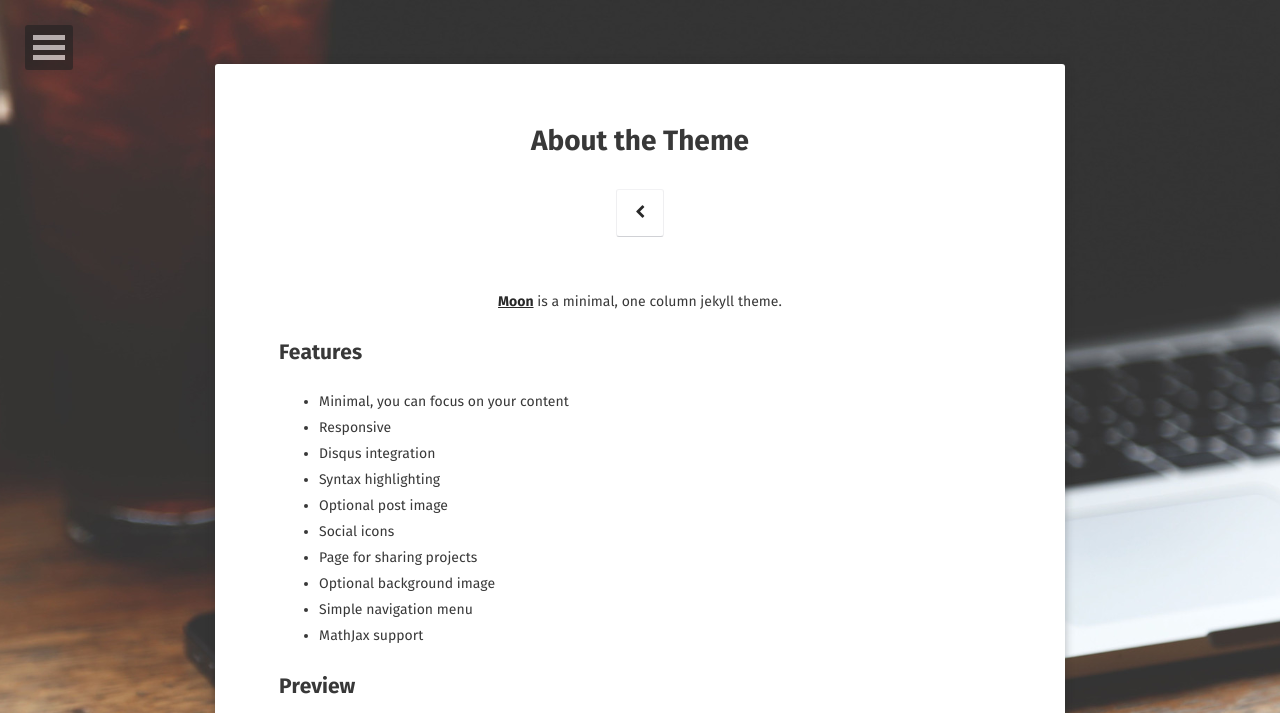
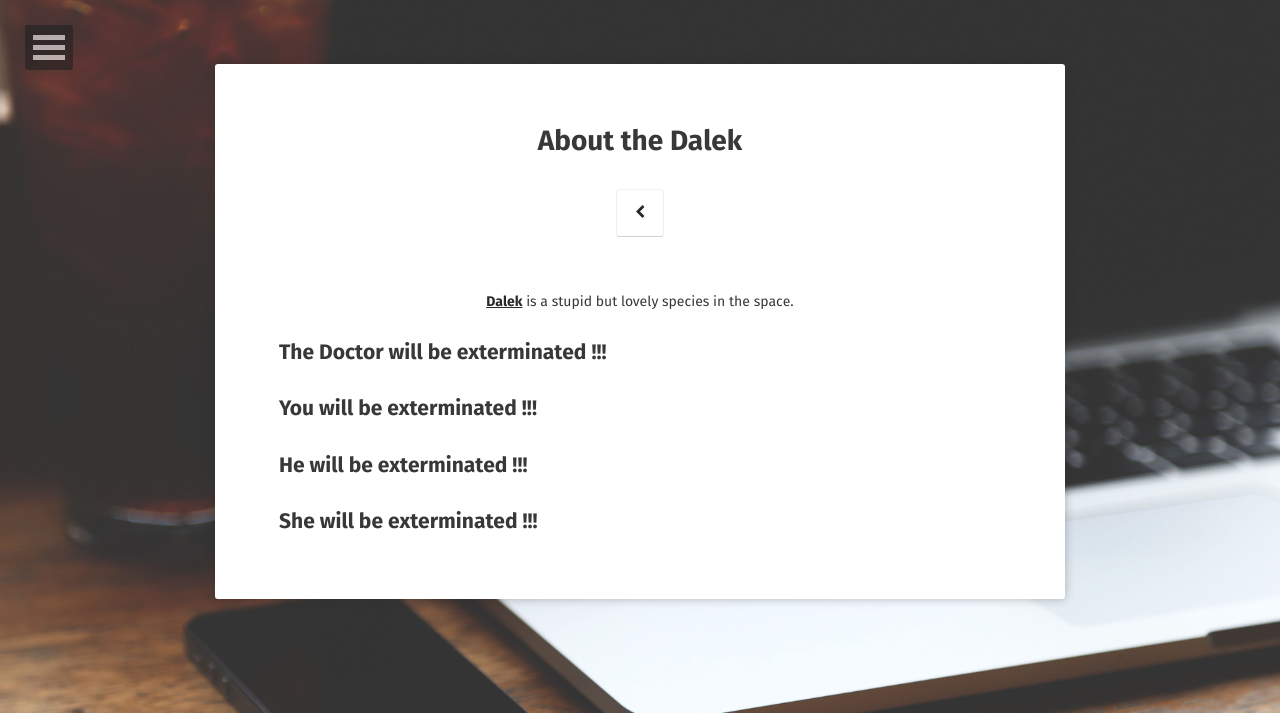
Before and after one commit to DalekFrog/dalekfrog.github.io, a Jekyll site: the page built from about/index.md, in a window 1280 px wide. Shown: the top 713 px of the page. Built offline with Jekyll 4.4.1, drawn with Linux system fonts in a browser that asks for light colours; some web fonts are replaced; some of the changed text lies outside the part shown; grey boxes are pictures that could not be loaded.

Commit message:
my own about

```diff
--- a/about/index.md
+++ b/about/index.md
@@ -1,37 +1,14 @@
 ---
 layout: page
-title: About the Theme
-tags: [about, Jekyll, theme, moon]
+title: About the Dalek
+tags: [about, Jekyll, me, dalek, doctor, moon]
 date: 2016-03-21
 comments: false
 ---
 
-<center><a href="http://taylantatli.github.io/Moon"><b>Moon</b></a> is a minimal, one column jekyll theme.</center>
+<center><a href="https://en.wikipedia.org/wiki/Dalek"><b>Dalek</b></a> is a stupid but lovely species in the space.</center>
 
-## Features
-* Minimal, you can focus on your content
-* Responsive
-* Disqus integration
-* Syntax highlighting
-* Optional post image
-* Social icons
-* Page for sharing projects
-* Optional background image
-* Simple navigation menu
-* MathJax support
-
-## Preview
-
-{% capture images %}
-    https://cloud.githubusercontent.com/assets/754514/14509720/61c61058-01d6-11e6-93ab-0918515ecd56.png
-    https://cloud.githubusercontent.com/assets/754514/14509716/61ac6c8e-01d6-11e6-879f-8308883de790.png
-{% endcapture %}
-{% include gallery images=images caption="Screenshots of Moon Theme" cols=2 %}
-
-See a [live version of Moon](http://taylantatli.github.io/Moon) hosted on GitHub.
-
-## Getting Started
-
-To learn how to install and use this theme check out the [Setup Guide](http://taylantatli.me/Moon/moon-theme/) for more information.
-
-[Install Moon](https://github.com/TaylanTatli/Moon){: .btn}
+## The Doctor will be exterminated !!!
+## You  will be exterminated !!!
+## He will be exterminated !!!
+## She will be exterminated !!!
```
